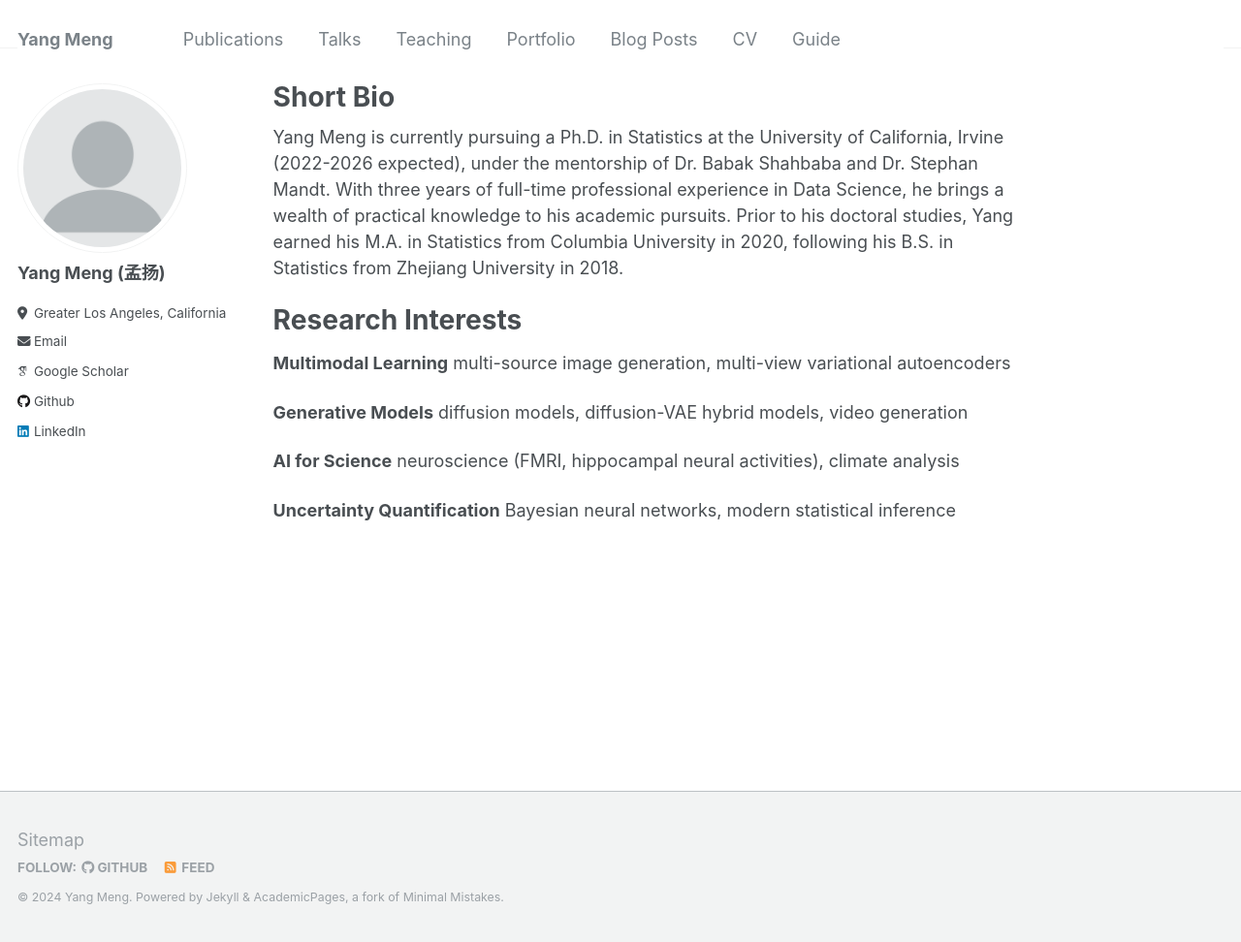
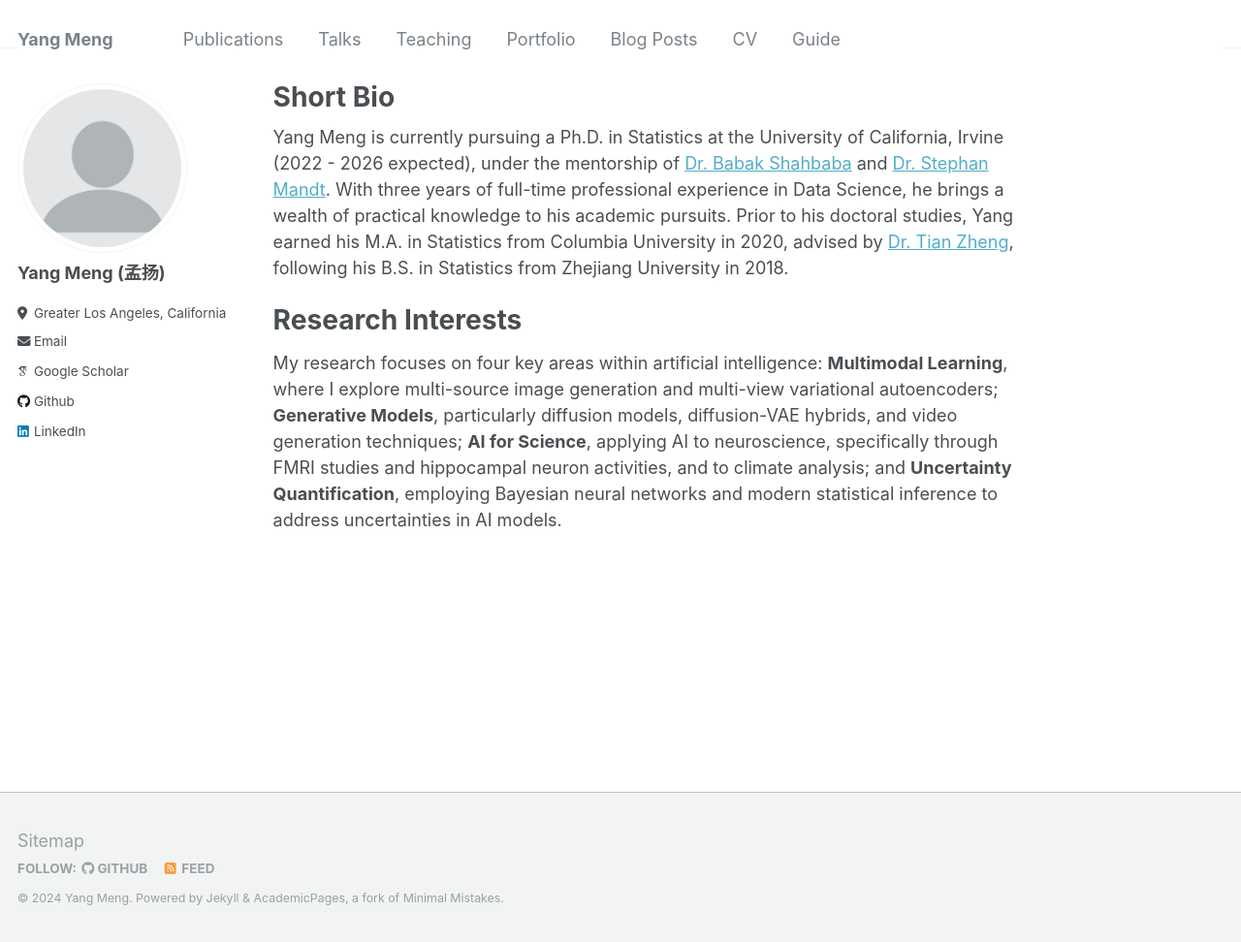
Before and after one commit to yangmeng96/yangmeng96.github.io, a Jekyll site: the page built from _pages/about.md, in a window 1280 px wide and 972 px high. Shown: the whole window at 97% size. Built offline with Jekyll 4.4.1, drawn with Linux system fonts in a browser that asks for light colours; some web fonts are replaced.

Commit message:
Update about.md

```diff
--- a/_pages/about.md
+++ b/_pages/about.md
@@ -7,14 +7,8 @@
   - /about.html
 ---
 
-Yang Meng is currently pursuing a Ph.D. in Statistics at the University of California, Irvine (2022-2026 expected), under the mentorship of Dr. Babak Shahbaba and Dr. Stephan Mandt. With three years of full-time professional experience in Data Science, he brings a wealth of practical knowledge to his academic pursuits. Prior to his doctoral studies, Yang earned his M.A. in Statistics from Columbia University in 2020, following his B.S. in Statistics from Zhejiang University in 2018.
+Yang Meng is currently pursuing a Ph.D. in Statistics at the University of California, Irvine (2022 - 2026 expected), under the mentorship of [Dr. Babak Shahbaba](https://ics.uci.edu/~babaks/) and [Dr. Stephan Mandt](http://www.stephanmandt.com/). With three years of full-time professional experience in Data Science, he brings a wealth of practical knowledge to his academic pursuits. Prior to his doctoral studies, Yang earned his M.A. in Statistics from Columbia University in 2020, advised by [Dr. Tian Zheng](http://www.stat.columbia.edu/~tzheng/), following his B.S. in Statistics from Zhejiang University in 2018.
 
 Research Interests
 ======
-**Multimodal Learning** multi-source image generation, multi-view variational autoencoders
-
-**Generative Models** diffusion models, diffusion-VAE hybrid models, video generation
-
-**AI for Science** neuroscience (FMRI, hippocampal neural activities), climate analysis
-
-**Uncertainty Quantification** Bayesian neural networks, modern statistical inference
+My research focuses on four key areas within artificial intelligence: **Multimodal Learning**, where I explore multi-source image generation and multi-view variational autoencoders; **Generative Models**, particularly diffusion models, diffusion-VAE hybrids, and video generation techniques; **AI for Science**, applying AI to neuroscience, specifically through FMRI studies and hippocampal neuron activities, and to climate analysis; and **Uncertainty Quantification**, employing Bayesian neural networks and modern statistical inference to address uncertainties in AI models.
```
